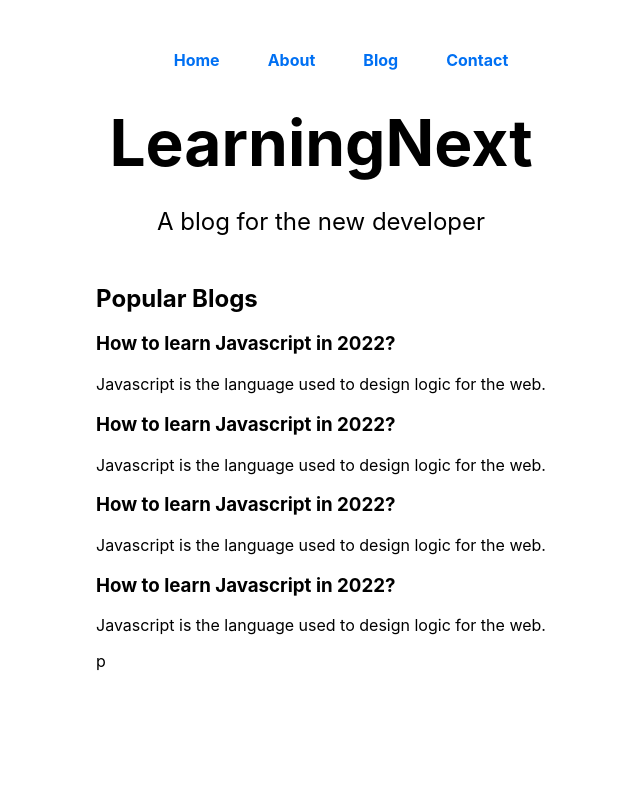
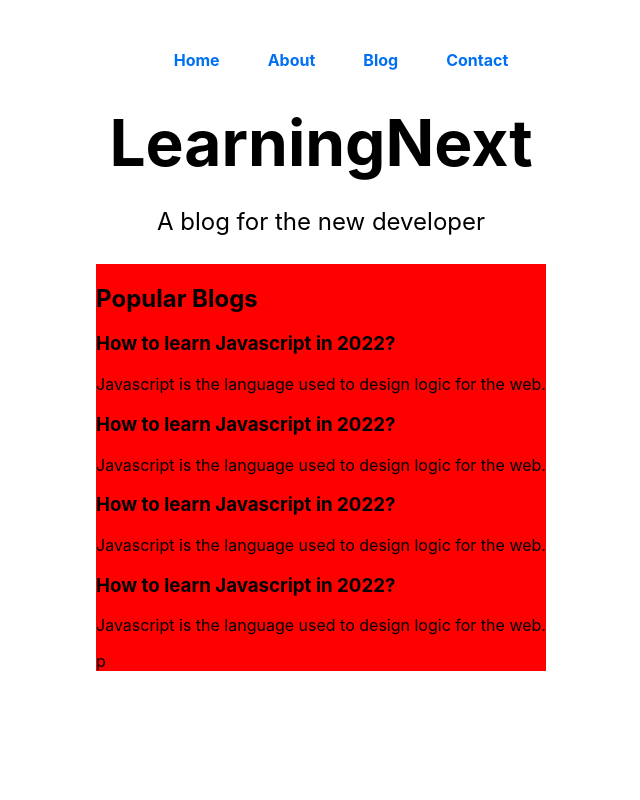
Before and after one commit to kaushal-basnet/LearningNext, a Next.js app: page / in a window 1280 px wide. Shown: the top 800 px of the page, without its empty margins (319-959 px from the left). Built offline with nearby package versions, Linux system fonts and the light colour scheme.

Commit message:
styles via modules

```diff
--- a/pages/index.js
+++ b/pages/index.js
@@ -2,6 +2,9 @@ import Head from "next/head";
 import Image from "next/image";
 import Link from "next/link";
 import styles from "../styles/Home.module.css";
+import styles1 from "../styles/Home1.module.css";
+
+import styles2 from "../styles/Home2.module.css";
 
 export default function Home() {
   return (
@@ -32,7 +35,7 @@ export default function Home() {
 
         <p className={styles.description}>A blog for the new developer</p>
 
-        <div className="blogs">
+        <div className={styles2.check}>
           <h2>Popular Blogs</h2>
           <div className="blogItem">
             <h3>How to learn Javascript in 2022?</h3>
--- /dev/null
+++ b/styles/Home1.module.css
@@ -0,0 +1,3 @@
+.check {
+  background-color: yellow;
+}
--- /dev/null
+++ b/styles/Home2.module.css
@@ -0,0 +1,3 @@
+.check{
+    background-color: red;
+}
```
